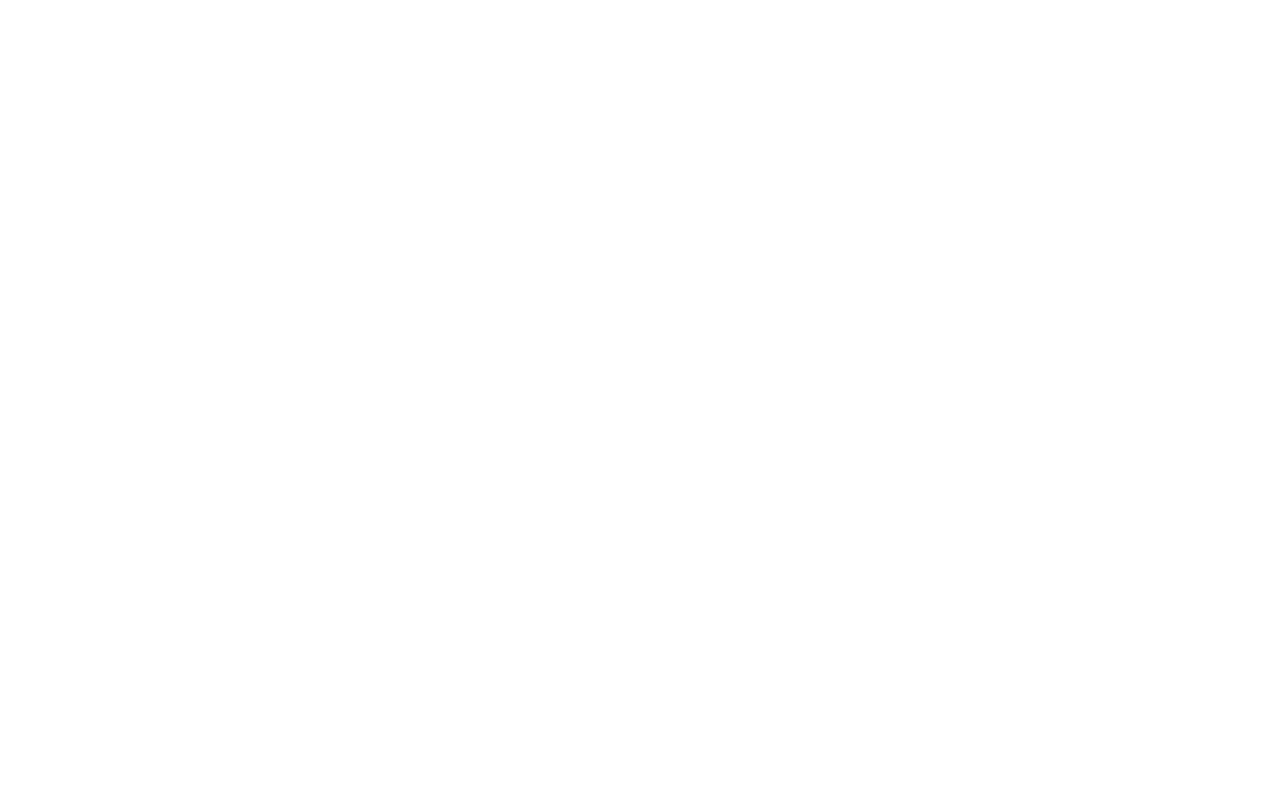
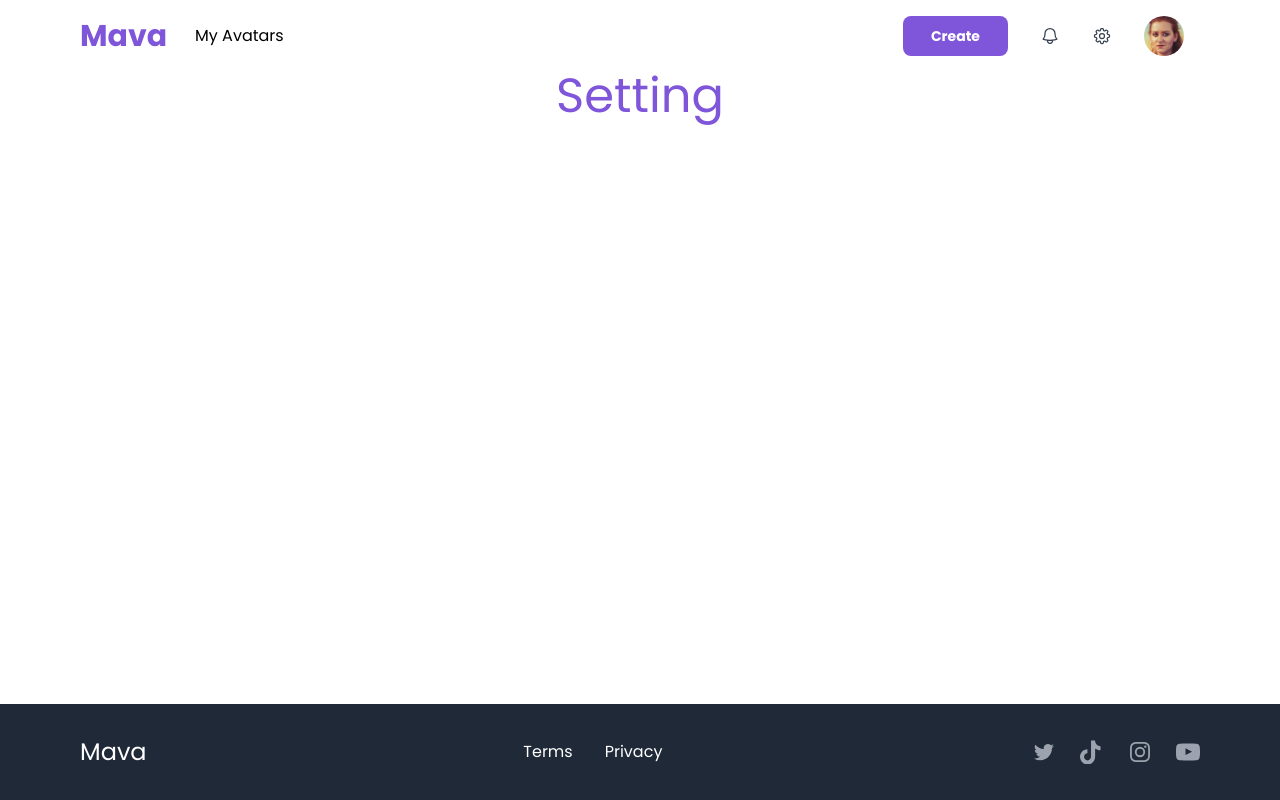
Before and after one commit to brandojesus0624/AI-web-frontend, a React (Create React App) app: page /setting in a window 1280 px wide. Before the commit this address had no page. Built offline with nearby package versions, Linux system fonts and the light colour scheme.

Commit message:
Create Setting page layout

```diff
--- a/src/App.js
+++ b/src/App.js
@@ -10,6 +10,7 @@ import Home from "./components/pages/home";
 import Payment from "./components/pages/payment";
 import AvatarDetail from "./components/pages/avatarDetail";
 import UploadImage from "./components/pages/uploadImage";
+import Setting from "./components/pages/setting";
 
 function App() {
   useEffect(() => {
@@ -29,6 +30,7 @@ function App() {
         <Route path="/payment" element={<Payment />} />
         <Route path="/upload" element={<UploadImage />} />
         <Route path="/avatar-detail" element={<AvatarDetail />} />
+        <Route path="/setting" element={<Setting />} />
       </Routes>
     </BrowserRouter>
   );
--- /dev/null
+++ b/src/components/pages/setting.js
@@ -0,0 +1,13 @@
+import MainLayout from "../../layout/mainLayout"
+
+const Setting = () => {
+  return (
+    <MainLayout>
+      <div className="flex flex-1 flex-col">
+        <h1 className="text-center text-5xl text-primary-600">Setting</h1>
+      </div>
+    </MainLayout>
+  )
+}
+
+export default Setting
```
